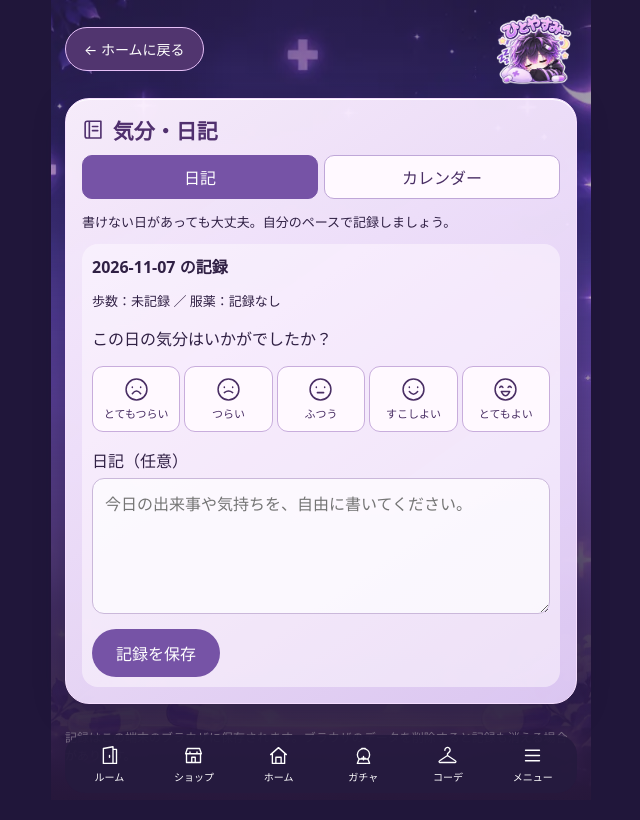
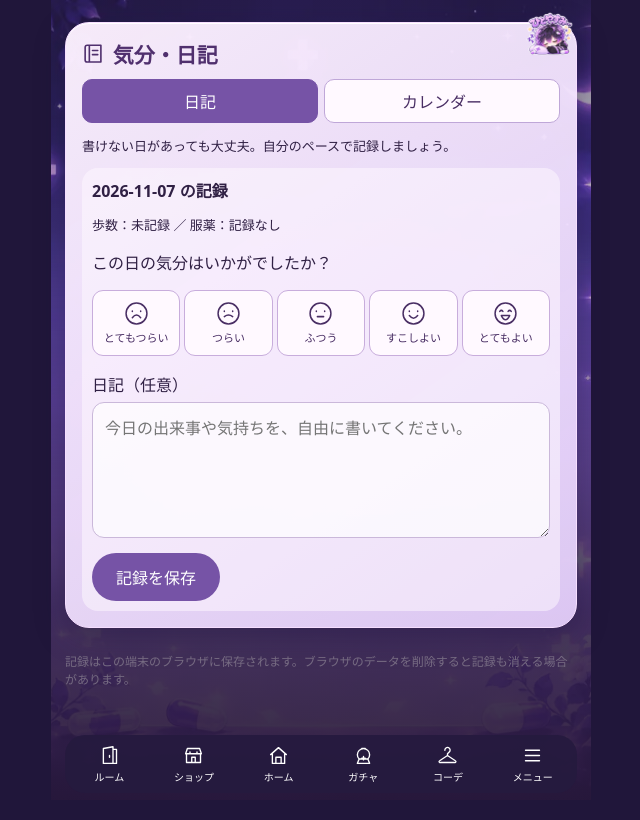
Before and after one commit to loxoninloki/kokoro-prescription, a React (Create React App) app: page / in a window 1280 px wide. Both pictures are taken after a click on the button "気分・日記". Shown: the top 820 px of the page, without its empty margins (319-959 px from the left). Built offline with nearby package versions, Linux system fonts and the light colour scheme.

Commit message:
Remove redundant top-level back buttons from all screens

```diff
--- a/src/App.tsx
+++ b/src/App.tsx
@@ -172,9 +172,6 @@ export default function App() {
     setAppearanceMessage(saved ? '' : '表示する姿を保存できませんでした。');
   };
 
-  const backPage = (page === 'backup' || page === 'invite') ? 'menu' : 'home';
-  const backLabel = { growth: '育成', menu: 'メニュー', home: 'ホーム' }[backPage];
-
   const checkIn = () => {
     const current = localDay();
     setToday(current);
@@ -188,11 +185,10 @@ export default function App() {
         wallet={wallet} walletError={walletError} totalPoints={totalPoints} checkedIn={checkedIn}
         checkinDays={days.length} onCheckIn={checkIn} onNavigate={navigate} />}
       {page === 'room' && <RokiRoom level={evolution.level} form={evolution.form}
-        equipped={mature ? appearance.equipped : undefined} onBack={() => navigate('home')} />}
-      {page !== 'home' && page !== 'room' && page !== 'dressup' && <nav className="kokoro-back-nav" aria-label="画面移動" style={{ marginBottom: 12, display: 'flex', alignItems: 'center', justifyContent: 'space-between', gap: 10, minHeight: 74 }}>
-        <button type="button" onClick={() => navigate(backPage)} style={{ border: 0, borderRadius: 999, background: '#7653a6', color: '#fff', padding: '10px 18px', fontSize: 14, flexShrink: 0 }}>← {backLabel}に戻る</button>
-        {headerSticker && !headerStickerFailed && <img src={`${process.env.PUBLIC_URL}/stickers/${headerSticker}`} alt="" aria-hidden="true" onError={() => setHeaderStickerFailed(true)} style={{ width: 84, height: 74, maxWidth: '35%', objectFit: 'contain', objectPosition: 'center', pointerEvents: 'none' }} />}
-      </nav>}
+        equipped={mature ? appearance.equipped : undefined} />}
+      {page !== 'home' && page !== 'room' && page !== 'dressup' && headerSticker && !headerStickerFailed &&
+        <img className="page-sticker" src={`${process.env.PUBLIC_URL}/stickers/${headerSticker}`} alt="" aria-hidden="true"
+          onError={() => setHeaderStickerFailed(true)} />}
       {page === 'growth' && <>
         <section className="growth-card" aria-label="ろきちゃんの成長" style={{ padding: 20, borderRadius: 20, background: '#f8f1ff', textAlign: 'center' }}>
           <div style={{ display: "flex", justifyContent: "center" }}>{character(220)}</div>
--- a/src/RokiRoom.tsx
+++ b/src/RokiRoom.tsx
@@ -5,9 +5,8 @@ import type { evolutionFromXp } from './evolution';
 
 type RoomEvolution = Pick<ReturnType<typeof evolutionFromXp>, 'level' | 'form'>;
 
-export default function RokiRoom({ level, form, equipped, onBack }: RoomEvolution & {
+export default function RokiRoom({ level, form, equipped }: RoomEvolution & {
   equipped?: string[];
-  onBack: () => void;
 }) {
   const [position, setPosition] = useState({ x: 50, y: 77 });
   const [walking, setWalking] = useState(false);
@@ -30,7 +29,6 @@ export default function RokiRoom({ level, form, equipped, onBack }: RoomEvolutio
 
   return <section className="roki-room" aria-labelledby="room-title">
     <header className="roki-room-header">
-      <button className="room-switch" type="button" onClick={onBack}>← ホームに戻る</button>
       <h1 id="room-title"><Icon name="growth" /> ろきちゃんのルーム</h1>
       <p>Lv.{level} · {form.name}</p>
     </header>
--- a/src/index.css
+++ b/src/index.css
@@ -118,7 +118,6 @@ progress::-moz-progress-bar { background: #c49aee; border-radius: 99px; }
   font-weight: 650;
 }
 .kokoro-checkin button:disabled { background: #d7c3e9; }
-.kokoro-back-nav button { background: #51356f !important; border: 1px solid #e5bff7 !important; }
 .kokoro-app:not([data-page="home"]) > section {
   margin-top: 10px !important;
   padding: 16px !important;
@@ -358,12 +357,8 @@ progress::-moz-progress-bar { background: #c49aee; border-radius: 99px; }
   text-align: center;
 }
 
-.roki-room-header .room-switch {
-  display: block;
-}
-
 .roki-room-header h1 {
-  margin: 20px 0 4px;
+  margin: 0 0 4px;
   font-size: clamp(20px, 5.8vw, 29px);
 }
 
@@ -649,3 +644,5 @@ button.home-progress {
 .navigation-dialog { padding: 20px; max-width: 360px; width: 100%; border-radius: 20px; background: #f5eaff; color: #302044; }
 .navigation-dialog h2 { font-size: 18px; }
 .navigation-dialog button { display: block; width: 100%; margin-top: 10px; padding: 10px; border: 1px solid #a786c4; border-radius: 12px; background: #e6d1f5; color: #302044; }
+
+.page-sticker { float: right; width: 54px; height: 44px; margin: 0 0 4px 8px; object-fit: contain; pointer-events: none; }
```
